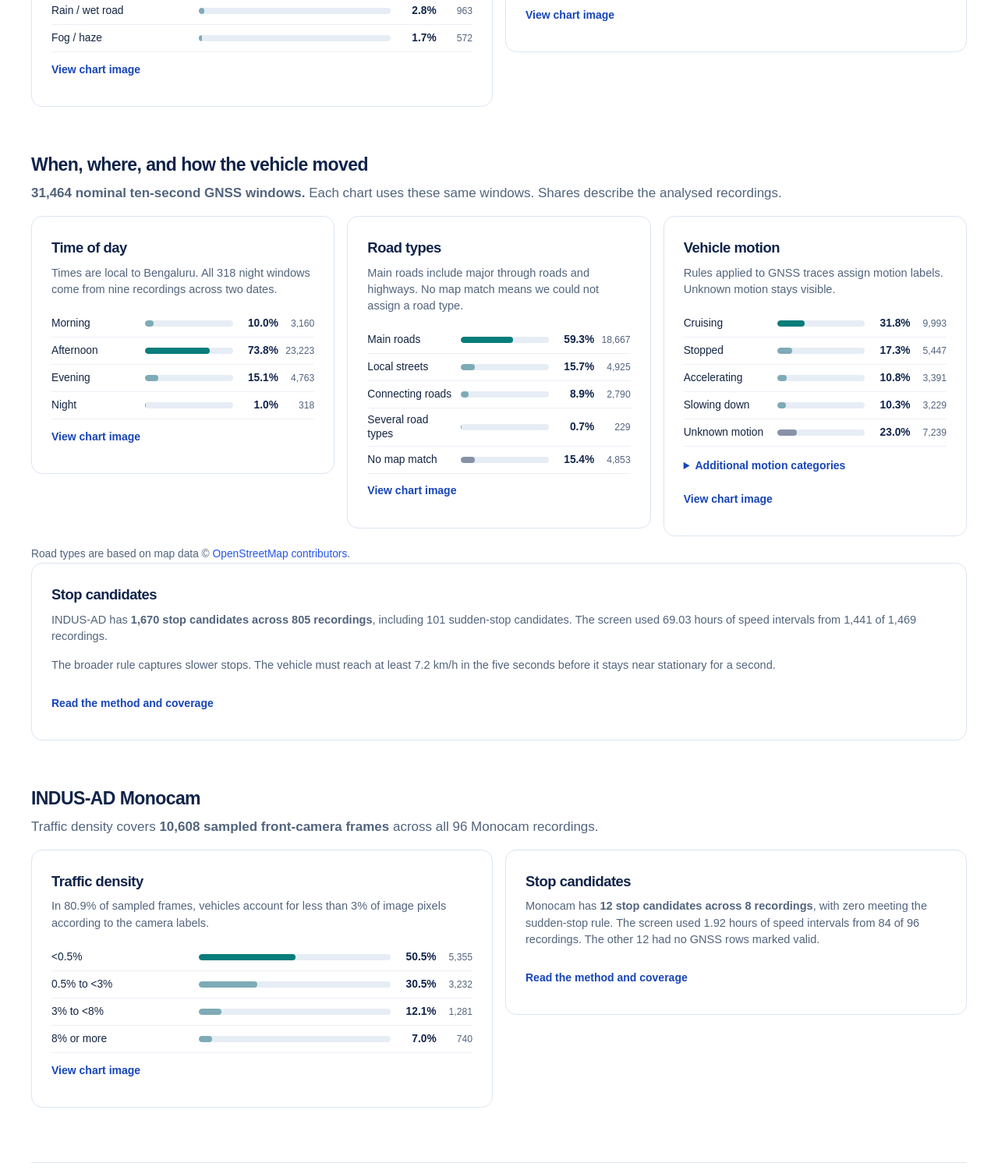
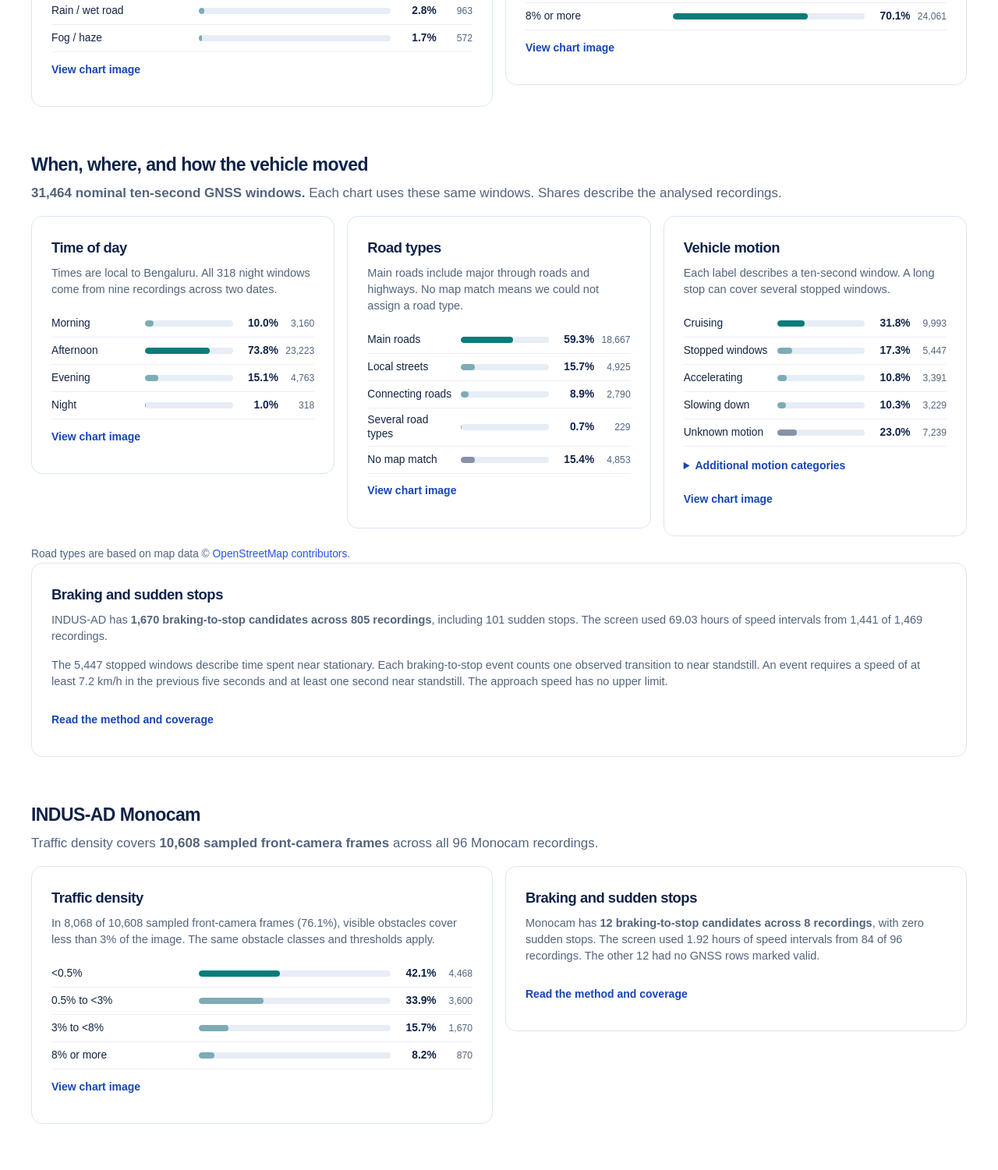
Before and after one commit to gagandeepreehal/indusad-website, a plain HTML site: page index.html in a window 1280 px wide. Shown: the part 6939-8440 px from the top of the page at 78% size. Drawn offline with Linux system fonts and the light colour scheme.

Commit message:
Publish obstacle-based traffic density and explain braking counts

```diff
--- a/index.html
+++ b/index.html
@@ -67,12 +67,12 @@
     </article>
     <article class="distribution-card" aria-labelledby="indus-ad-traffic-density">
       <h4 id="indus-ad-traffic-density">Traffic density</h4>
-      <p class="distribution-card-note">Rows group frames by the percentage of vehicle pixels. The values on the right show each group’s share and frame count.</p>
+      <p class="distribution-card-note">Traffic density estimates the share of sampled image pixels labelled as vehicles, people and riders, animals, or selected street obstacles such as barriers and bins. In 24,061 of 34,306 sampled camera frames (70.1%), visible obstacles cover at least 8% of the image.</p>
       <dl class="distribution-plot">
-        <div class="distribution-row"><dt>&lt;0.5%</dt><dd><span class="distribution-track" aria-hidden="true"><span style="--share:4.1742%"></span></span><span class="distribution-value"><strong>4.2%</strong><span>1,432</span></span></dd></div>
-        <div class="distribution-row"><dt>0.5% to &lt;3%</dt><dd><span class="distribution-track" aria-hidden="true"><span style="--share:11.9367%"></span></span><span class="distribution-value"><strong>11.9%</strong><span>4,095</span></span></dd></div>
-        <div class="distribution-row"><dt>3% to &lt;8%</dt><dd><span class="distribution-track" aria-hidden="true"><span style="--share:27.6103%"></span></span><span class="distribution-value"><strong>27.6%</strong><span>9,472</span></span></dd></div>
-        <div class="distribution-row"><dt>8% or more</dt><dd><span class="distribution-track is-highlighted" aria-hidden="true"><span style="--share:56.2788%"></span></span><span class="distribution-value"><strong>56.3%</strong><span>19,307</span></span></dd></div>
+        <div class="distribution-row"><dt>&lt;0.5%</dt><dd><span class="distribution-track" aria-hidden="true"><span style="--share:2.5039%"></span></span><span class="distribution-value"><strong>2.5%</strong><span>859</span></span></dd></div>
+        <div class="distribution-row"><dt>0.5% to &lt;3%</dt><dd><span class="distribution-track" aria-hidden="true"><span style="--share:7.4768%"></span></span><span class="distribution-value"><strong>7.5%</strong><span>2,565</span></span></dd></div>
+        <div class="distribution-row"><dt>3% to &lt;8%</dt><dd><span class="distribution-track" aria-hidden="true"><span style="--share:19.8828%"></span></span><span class="distribution-value"><strong>19.9%</strong><span>6,821</span></span></dd></div>
+        <div class="distribution-row"><dt>8% or more</dt><dd><span class="distribution-track is-highlighted" aria-hidden="true"><span style="--share:70.1364%"></span></span><span class="distribution-value"><strong>70.1%</strong><span>24,061</span></span></dd></div>
       </dl>
       <a class="distribution-download" href="assets/distribution/indus-ad-traffic-density.png">View chart image<span class="distribution-visually-hidden"> for traffic density</span></a>
     </article>
@@ -108,10 +108,10 @@
     </article>
     <article class="distribution-card" aria-labelledby="indus-ad-gnss-motion">
       <h4 id="indus-ad-gnss-motion">Vehicle motion</h4>
-      <p class="distribution-card-note">Rules applied to GNSS traces assign motion labels. Unknown motion stays visible.</p>
+      <p class="distribution-card-note">Each label describes a ten-second window. A long stop can cover several stopped windows.</p>
       <dl class="distribution-plot">
         <div class="distribution-row"><dt>Cruising</dt><dd><span class="distribution-track is-highlighted" aria-hidden="true"><span style="--share:31.7601%"></span></span><span class="distribution-value"><strong>31.8%</strong><span>9,993</span></span></dd></div>
-        <div class="distribution-row"><dt>Stopped</dt><dd><span class="distribution-track" aria-hidden="true"><span style="--share:17.3118%"></span></span><span class="distribution-value"><strong>17.3%</strong><span>5,447</span></span></dd></div>
+        <div class="distribution-row"><dt>Stopped windows</dt><dd><span class="distribution-track" aria-hidden="true"><span style="--share:17.3118%"></span></span><span class="distribution-value"><strong>17.3%</strong><span>5,447</span></span></dd></div>
         <div class="distribution-row"><dt>Accelerating</dt><dd><span class="distribution-track" aria-hidden="true"><span style="--share:10.7774%"></span></span><span class="distribution-value"><strong>10.8%</strong><span>3,391</span></span></dd></div>
         <div class="distribution-row"><dt>Slowing down</dt><dd><span class="distribution-track" aria-hidden="true"><span style="--share:10.2625%"></span></span><span class="distribution-value"><strong>10.3%</strong><span>3,229</span></span></dd></div>
         <div class="distribution-row"><dt>Unknown motion</dt><dd><span class="distribution-track is-unknown" aria-hidden="true"><span style="--share:23.0072%"></span></span><span class="distribution-value"><strong>23.0%</strong><span>7,239</span></span></dd></div>
@@ -119,7 +119,7 @@
       <details class="distribution-details"><summary>Additional motion categories</summary>
       <dl class="distribution-plot">
         <div class="distribution-row"><dt>Other motion</dt><dd><span class="distribution-track" aria-hidden="true"><span style="--share:2.8445%"></span></span><span class="distribution-value"><strong>2.8%</strong><span>895</span></span></dd></div>
-        <div class="distribution-row"><dt>Stopping</dt><dd><span class="distribution-track" aria-hidden="true"><span style="--share:2.2534%"></span></span><span class="distribution-value"><strong>2.3%</strong><span>709</span></span></dd></div>
+        <div class="distribution-row"><dt>Stopping windows</dt><dd><span class="distribution-track" aria-hidden="true"><span style="--share:2.2534%"></span></span><span class="distribution-value"><strong>2.3%</strong><span>709</span></span></dd></div>
         <div class="distribution-row"><dt>Starting</dt><dd><span class="distribution-track" aria-hidden="true"><span style="--share:1.6686%"></span></span><span class="distribution-value"><strong>1.7%</strong><span>525</span></span></dd></div>
         <div class="distribution-row"><dt>Left turn</dt><dd><span class="distribution-track" aria-hidden="true"><span style="--share:0.0604%"></span></span><span class="distribution-value"><strong>0.1%</strong><span>19</span></span></dd></div>
         <div class="distribution-row"><dt>Right turn</dt><dd><span class="distribution-track" aria-hidden="true"><span style="--share:0.0509%"></span></span><span class="distribution-value"><strong>0.1%</strong><span>16</span></span></dd></div>
@@ -133,9 +133,9 @@
   </section>
 
   <article id="multicam-stop-candidates" class="distribution-card" aria-labelledby="multicam-stops-heading">
-    <h4 id="multicam-stops-heading">Stop candidates</h4>
-    <p class="distribution-card-note">INDUS-AD has <strong>1,670 stop candidates across 805 recordings</strong>, including 101 sudden-stop candidates. The screen used 69.03 hours of speed intervals from 1,441 of 1,469 recordings.</p>
-    <p class="distribution-card-note">The broader rule captures slower stops. The vehicle must reach at least 7.2 km/h in the five seconds before it stays near stationary for a second.</p>
+    <h4 id="multicam-stops-heading">Braking and sudden stops</h4>
+    <p class="distribution-card-note">INDUS-AD has <strong>1,670 braking-to-stop candidates across 805 recordings</strong>, including 101 sudden stops. The screen used 69.03 hours of speed intervals from 1,441 of 1,469 recordings.</p>
+    <p class="distribution-card-note">The 5,447 stopped windows describe time spent near stationary. Each braking-to-stop event counts one observed transition to near standstill. An event requires a speed of at least 7.2 km/h in the previous five seconds and at least one second near standstill. The approach speed has no upper limit.</p>
     <a class="distribution-download" href="https://huggingface.co/datasets/gagandeepreehal/indus-ad#traffic-density-and-stop-candidates">Read the method and coverage</a>
   </article>
 
@@ -145,18 +145,18 @@
     <div class="distribution-grid">
     <article class="distribution-card" aria-labelledby="monocam-traffic-density">
       <h4 id="monocam-traffic-density">Traffic density</h4>
-      <p class="distribution-card-note">In 80.9% of sampled frames, vehicles account for less than 3% of image pixels according to the camera labels.</p>
+      <p class="distribution-card-note">In 8,068 of 10,608 sampled front-camera frames (76.1%), visible obstacles cover less than 3% of the image. The same obstacle classes and thresholds apply.</p>
       <dl class="distribution-plot">
-        <div class="distribution-row"><dt>&lt;0.5%</dt><dd><span class="distribution-track is-highlighted" aria-hidden="true"><span style="--share:50.4808%"></span></span><span class="distribution-value"><strong>50.5%</strong><span>5,355</span></span></dd></div>
-        <div class="distribution-row"><dt>0.5% to &lt;3%</dt><dd><span class="distribution-track" aria-hidden="true"><span style="--share:30.4676%"></span></span><span class="distribution-value"><strong>30.5%</strong><span>3,232</span></span></dd></div>
-        <div class="distribution-row"><dt>3% to &lt;8%</dt><dd><span class="distribution-track" aria-hidden="true"><span style="--share:12.0758%"></span></span><span class="distribution-value"><strong>12.1%</strong><span>1,281</span></span></dd></div>
-        <div class="distribution-row"><dt>8% or more</dt><dd><span class="distribution-track" aria-hidden="true"><span style="--share:6.9759%"></span></span><span class="distribution-value"><strong>7.0%</strong><span>740</span></span></dd></div>
+        <div class="distribution-row"><dt>&lt;0.5%</dt><dd><span class="distribution-track is-highlighted" aria-hidden="true"><span style="--share:42.1192%"></span></span><span class="distribution-value"><strong>42.1%</strong><span>4,468</span></span></dd></div>
+        <div class="distribution-row"><dt>0.5% to &lt;3%</dt><dd><span class="distribution-track" aria-hidden="true"><span style="--share:33.9367%"></span></span><span class="distribution-value"><strong>33.9%</strong><span>3,600</span></span></dd></div>
+        <div class="distribution-row"><dt>3% to &lt;8%</dt><dd><span class="distribution-track" aria-hidden="true"><span style="--share:15.7428%"></span></span><span class="distribution-value"><strong>15.7%</strong><span>1,670</span></span></dd></div>
+        <div class="distribution-row"><dt>8% or more</dt><dd><span class="distribution-track" aria-hidden="true"><span style="--share:8.2014%"></span></span><span class="distribution-value"><strong>8.2%</strong><span>870</span></span></dd></div>
       </dl>
       <a class="distribution-download" href="assets/distribution/indus-ad-monocam-traffic-density.png">View chart image<span class="distribution-visually-hidden"> for Monocam traffic density</span></a>
     </article>
     <article class="distribution-card" aria-labelledby="monocam-stops">
-      <h4 id="monocam-stops">Stop candidates</h4>
-      <p class="distribution-card-note">Monocam has <strong>12 stop candidates across 8 recordings</strong>, with zero meeting the sudden-stop rule. The screen used 1.92 hours of speed intervals from 84 of 96 recordings. The other 12 had no GNSS rows marked valid.</p>
+      <h4 id="monocam-stops">Braking and sudden stops</h4>
+      <p class="distribution-card-note">Monocam has <strong>12 braking-to-stop candidates across 8 recordings</strong>, with zero sudden stops. The screen used 1.92 hours of speed intervals from 84 of 96 recordings. The other 12 had no GNSS rows marked valid.</p>
       <a class="distribution-download" href="https://huggingface.co/datasets/gagandeepreehal/indus-ad-monocam#traffic-density-and-stop-candidates">Read the method and coverage</a>
     </article>
     </div>
```
Also changed, not shown: assets/distribution/indus-ad-monocam-traffic-density.png, assets/distribution/indus-ad-traffic-density.png.
